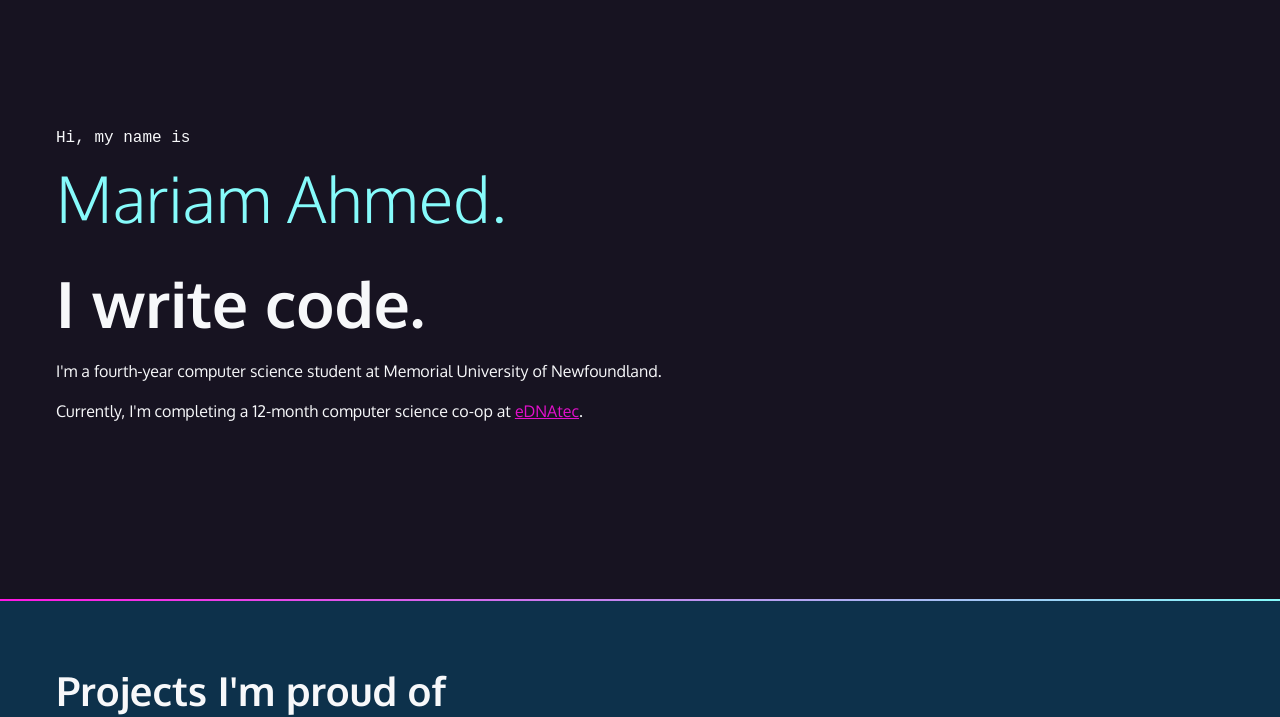
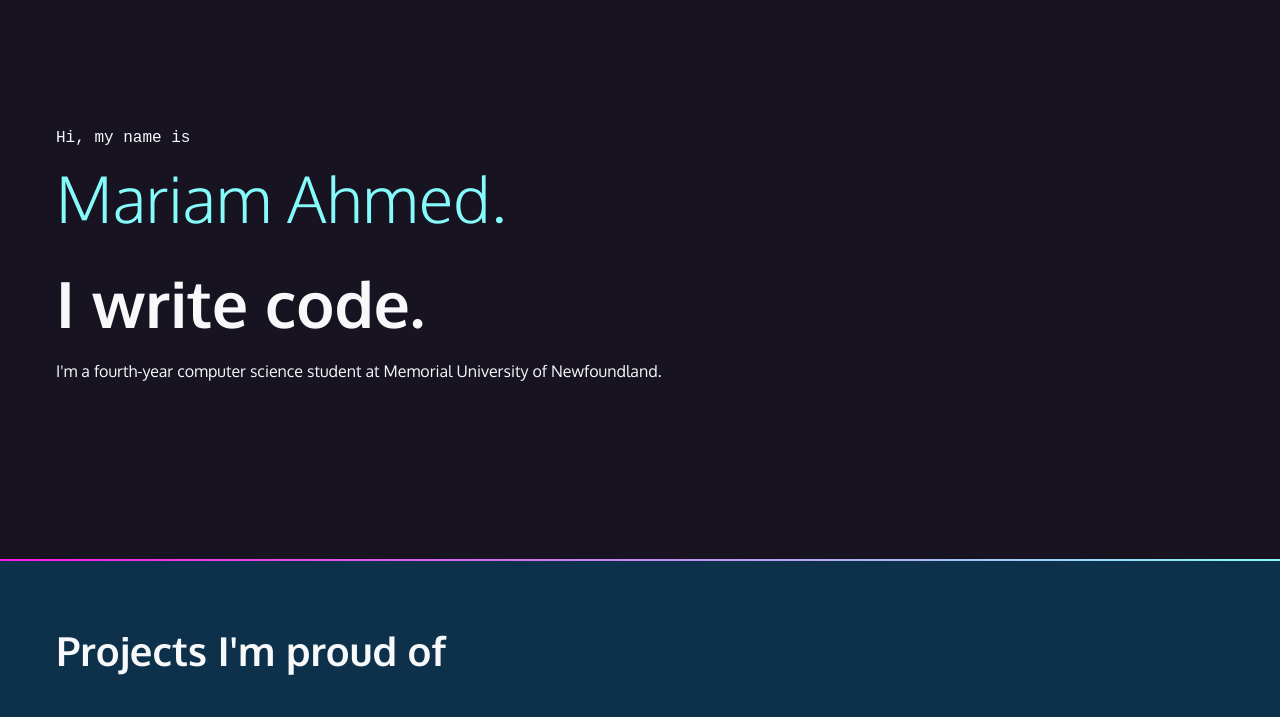
Before and after one commit to MariamFahmy/portfolio, a plain HTML site: page index.html in a window 1280 px wide. Shown: the part 114-831 px from the top of the page. Drawn offline with Linux system fonts and the light colour scheme; a web font is replaced by a local one.

Commit message:
Update index.html

```diff
--- a/index.html
+++ b/index.html
@@ -43,7 +43,6 @@
         <p class="name">Hi, my name is <span>Mariam Ahmed.</span></p>
         <h2>I write code.</h2>
         <p>I'm a fourth-year computer science student at Memorial University of Newfoundland.</p>
-        <p>Currently, I'm completing a 12-month computer science co-op at <a href="https://ednatec.com/" target="_blank">eDNAtec</a>.</p>
     </section>
 
     <div class="gradient"></div>
```
